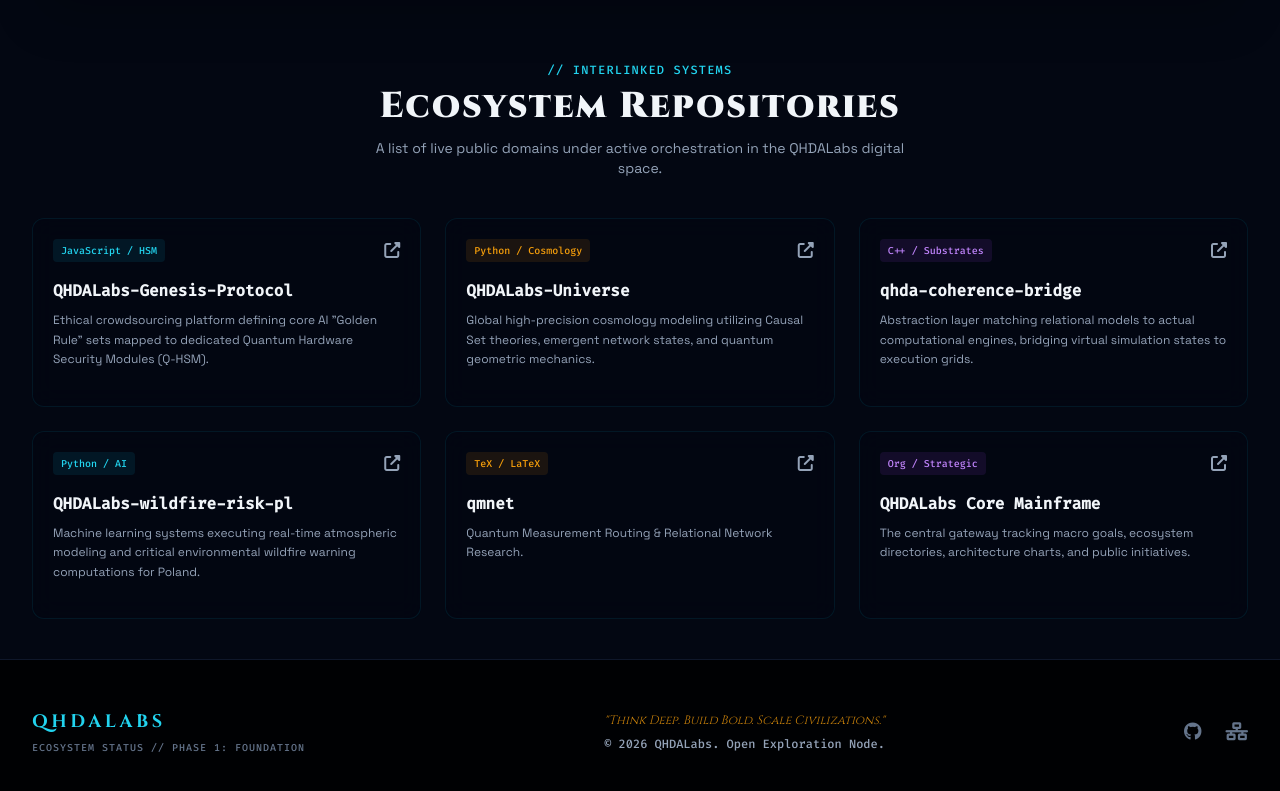
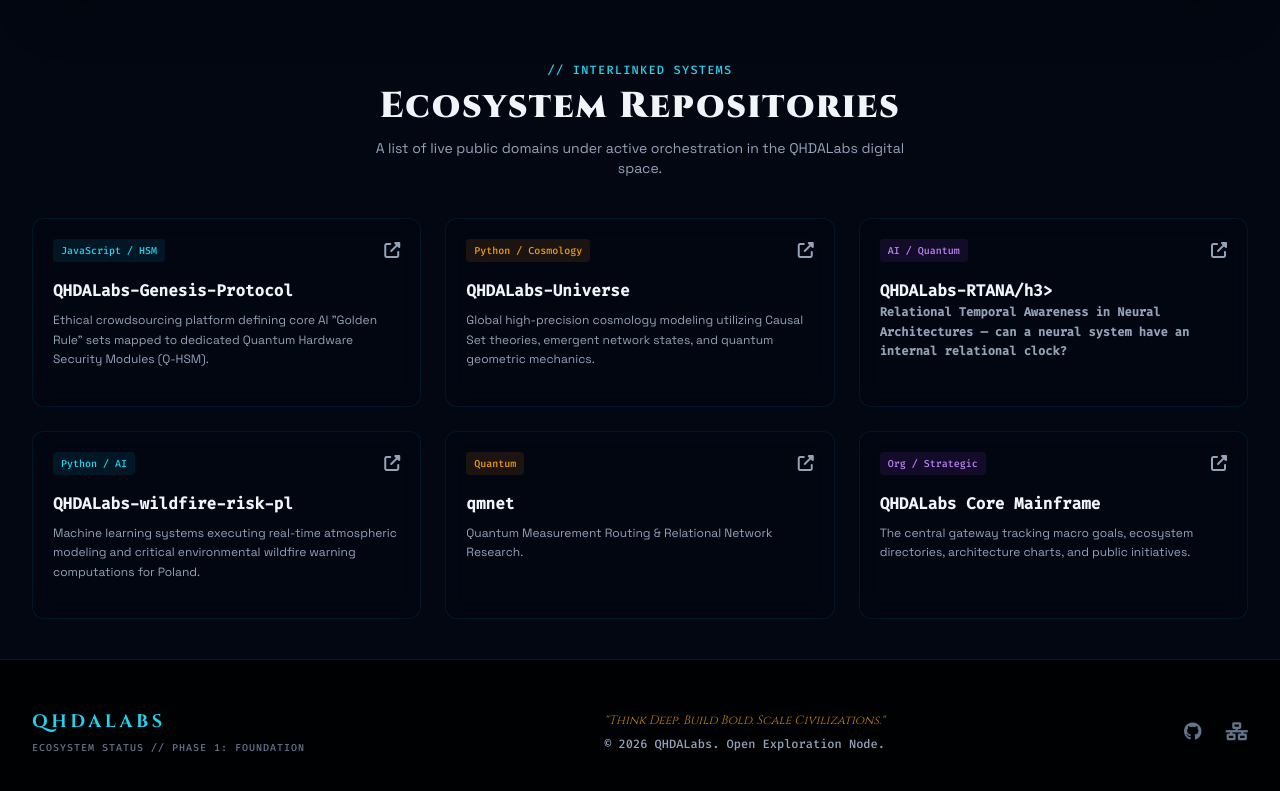
Before and after one commit to QHDALabs/QHDALabs, a plain HTML site: page digital-garden/index.html in a window 1280 px wide. Shown: the part 2625-3416 px from the top of the page. Drawn offline with nearby package versions, Linux system fonts and the light colour scheme; no server answers.

Commit message:
new repository: QHDALabs-RTANA add

```diff
--- a/digital-garden/index.html
+++ b/digital-garden/index.html
@@ -408,12 +408,12 @@
                     <!-- Repo 3: Coherence Bridge -->
                     <div class="glass-panel p-5 rounded-xl border border-cyan-500/10 hover:border-cyan-500/30 transition-all relative">
                         <div class="flex justify-between items-start mb-4">
-                            <span class="bg-purple-500/10 text-purple-400 text-[10px] font-mono px-2 py-1 rounded">C++ / Substrates</span>
-                            <a href="https://github.com/QHDALabs/qhda-coherence-bridge" target="_blank" class="text-slate-400 hover:text-purple-400 transition-colors"><i class="fa-solid fa-up-right-from-square"></i></a>
+                            <span class="bg-purple-500/10 text-purple-400 text-[10px] font-mono px-2 py-1 rounded">AI / Quantum</span>
+                            <a href="https://github.com/QHDALabs/QHDALabs-RTANA" target="_blank" class="text-slate-400 hover:text-purple-400 transition-colors"><i class="fa-solid fa-up-right-from-square"></i></a>
                         </div>
-                        <h3 class="font-mono text-base font-bold mb-2 text-slate-100">qhda-coherence-bridge</h3>
+                        <h3 class="font-mono text-base font-bold mb-2 text-slate-100">QHDALabs-RTANA/h3>
                         <p class="text-slate-400 text-xs leading-relaxed mb-4">
-                            Abstraction layer matching relational models to actual computational engines, bridging virtual simulation states to execution grids.
+                            Relational Temporal Awareness in Neural Architectures — can a neural system have an internal relational clock?
                         </p>
                     </div>
 
@@ -432,7 +432,7 @@
                     <!-- Repo 5: QMNet -->
                     <div class="glass-panel p-5 rounded-xl border border-cyan-500/10 hover:border-cyan-500/30 transition-all relative">
                         <div class="flex justify-between items-start mb-4">
-                            <span class="bg-amber-500/10 text-amber-500 text-[10px] font-mono px-2 py-1 rounded">TeX / LaTeX</span>
+                            <span class="bg-amber-500/10 text-amber-500 text-[10px] font-mono px-2 py-1 rounded">Quantum</span>
                             <a href="https://github.com/QHDALabs/qmnet" target="_blank" class="text-slate-400 hover:text-amber-500 transition-colors"><i class="fa-solid fa-up-right-from-square"></i></a>
                         </div>
                         <h3 class="font-mono text-base font-bold mb-2 text-slate-100">qmnet</h3>
```
